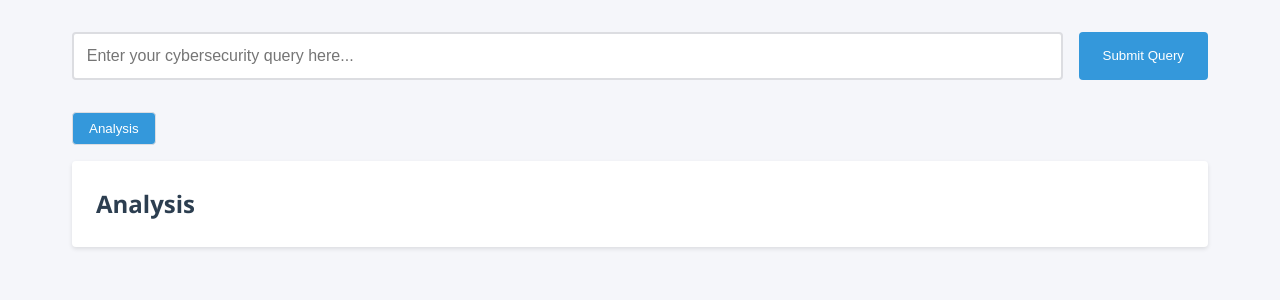
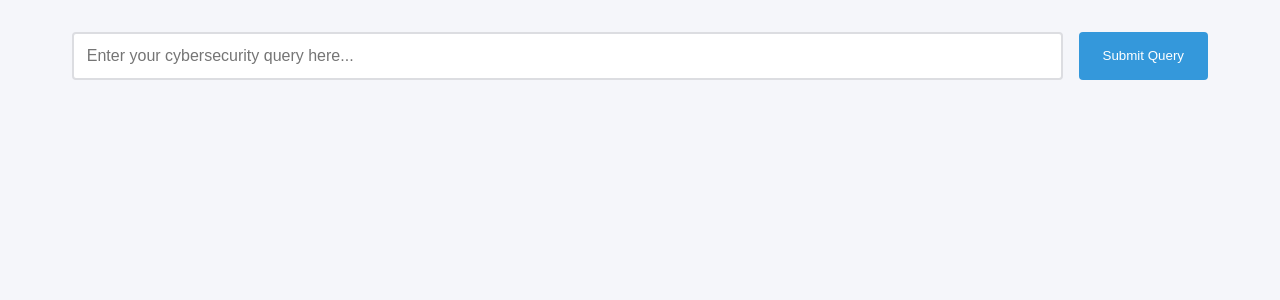
Before and after one commit to prateeka0507/cybersecurity-analysis-flask-app, a Flask app: page / in a window 1280 px wide. Shown: the part 83-383 px from the top of the page. Run offline with Flask 3, Linux system fonts and the light colour scheme; some libraries are stand-ins or nearby versions.

Commit message:
Update index.html

```diff
--- a/templates/index.html
+++ b/templates/index.html
@@ -23,16 +23,10 @@
                 <p>Processing your query...</p>
             </div>
 
-            <div class="tabs">
-                <button class="tab-button active" onclick="showTab('analysis')">Analysis</button>
-
-            </div>
- <div id="analysisTab" class="tab-content active">
-                <h2>Analysis</h2>
+            <div id="analysisTab" class="tab-content" style="display: none;">
+                <h2>The Final Analysis Report is:</h2>
                 <div id="analysisContent"></div>
             </div>
-
-
         </main>
     </div>
 
```
